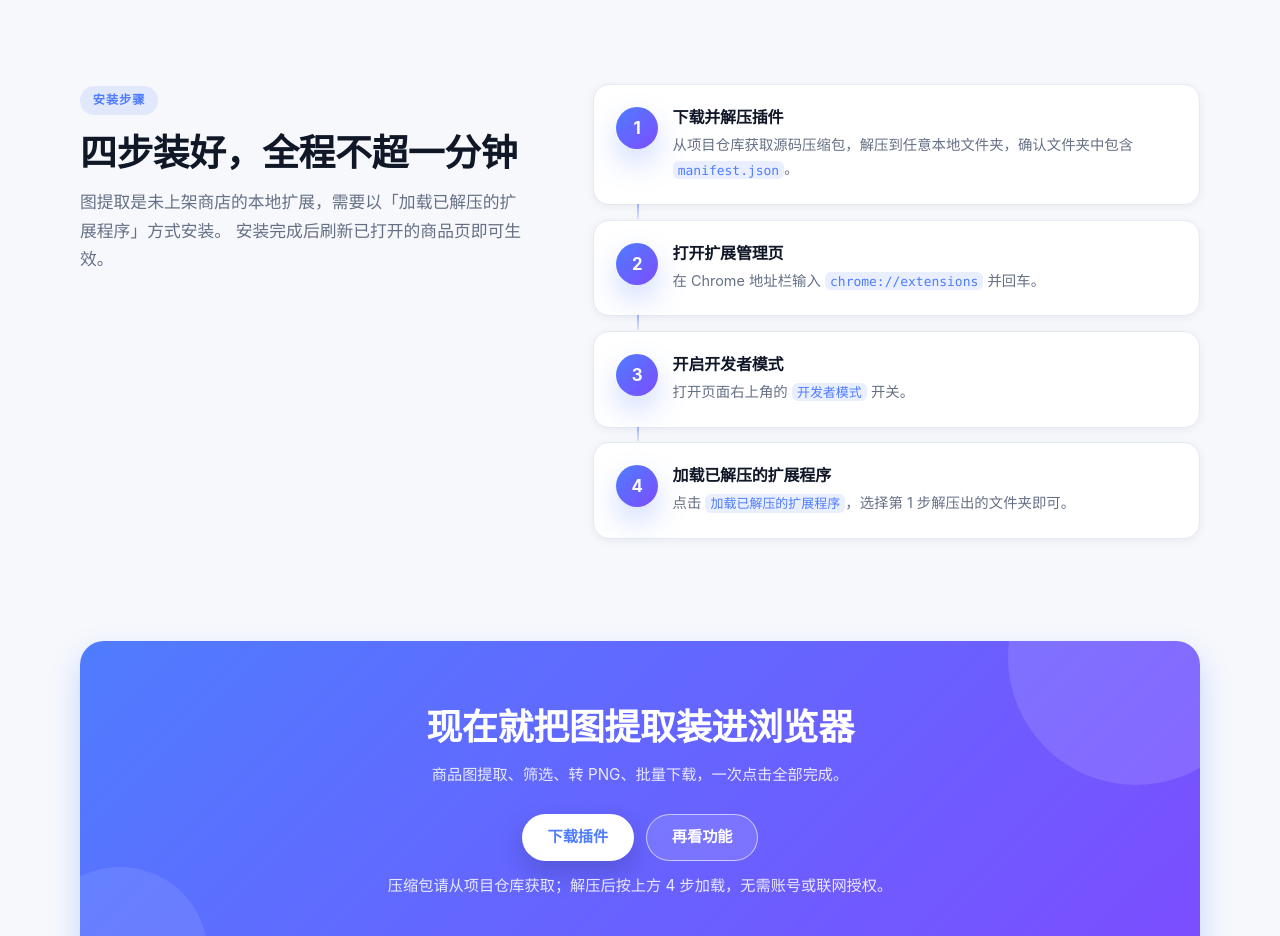
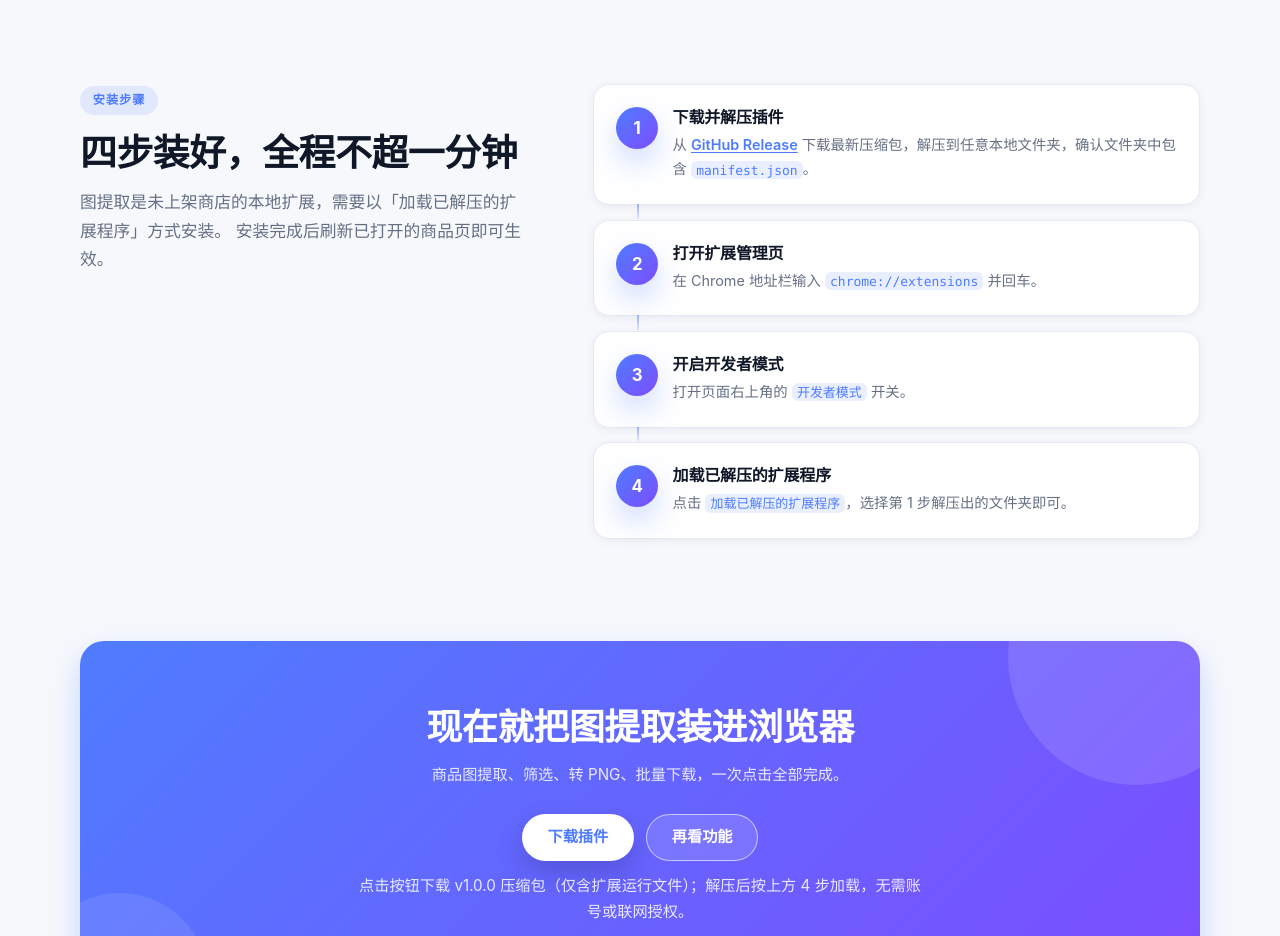
Before and after one commit to Mylimn/project2, a browser extension: page docs/index.html in a window 1280 px wide. Shown: the part 2340-3276 px from the top of the page. Drawn offline with Linux system fonts and the light colour scheme.

Commit message:
feat: 提供插件下载压缩包入口

```diff
--- a/docs/css/style.css
+++ b/docs/css/style.css
@@ -108,6 +108,19 @@ code {
   font-family: ui-monospace, SFMono-Regular, Consolas, "Liberation Mono", monospace;
   font-size: 0.9em;
   word-break: break-word;
+}
+
+/* 正文中的下载链接 */
+.text-link {
+  color: var(--primary);
+  font-weight: 600;
+  text-decoration: underline;
+  text-decoration-thickness: 1px;
+  text-underline-offset: 2px;
+}
+
+.text-link:hover {
+  color: var(--primary-2);
 }
 
 ::selection {
--- a/docs/index.html
+++ b/docs/index.html
@@ -311,7 +311,14 @@
               <span class="step-index" aria-hidden="true">1</span>
               <div class="step-body">
                 <h3>下载并解压插件</h3>
-                <p>从项目仓库获取源码压缩包，解压到任意本地文件夹，确认文件夹中包含 <code>manifest.json</code>。</p>
+                <p>
+                  从
+                  <a
+                    class="text-link"
+                    href="https://github.com/Mylimn/project2/releases/download/v1.0.0/imagegrab-v1.0.0.zip"
+                  >GitHub Release</a>
+                  下载最新压缩包，解压到任意本地文件夹，确认文件夹中包含 <code>manifest.json</code>。
+                </p>
               </div>
             </li>
 
@@ -349,10 +356,15 @@
             <h2>现在就把图提取装进浏览器</h2>
             <p>商品图提取、筛选、转 PNG、批量下载，一次点击全部完成。</p>
             <div class="cta-actions">
-              <a class="btn btn-light" href="#install">下载插件</a>
+              <a
+                class="btn btn-light"
+                href="https://github.com/Mylimn/project2/releases/download/v1.0.0/imagegrab-v1.0.0.zip"
+              >下载插件</a>
               <a class="btn btn-outline-light" href="#features">再看功能</a>
             </div>
-            <p class="cta-note">压缩包请从项目仓库获取；解压后按上方 4 步加载，无需账号或联网授权。</p>
+            <p class="cta-note">
+              点击按钮下载 v1.0.0 压缩包（仅含扩展运行文件）；解压后按上方 4 步加载，无需账号或联网授权。
+            </p>
           </div>
         </div>
       </section>
```
Also changed, not shown: README.md.
